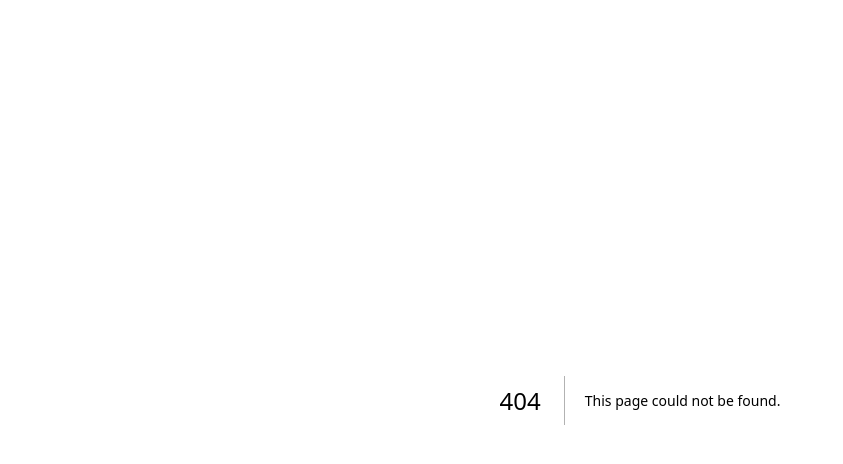
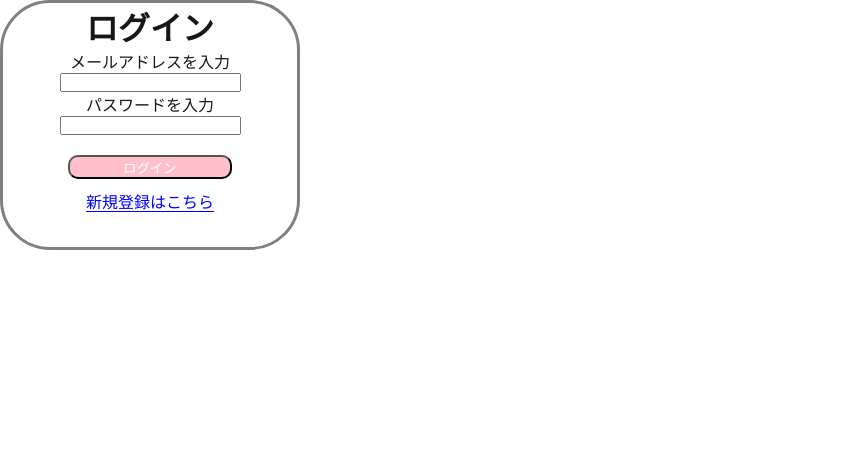
Before and after one commit to airiO2/kawapo2, a Next.js app: page /login in a window 1280 px wide. Before the commit this address had no page. Shown: the top 464 px of the page, without its empty margins (0-843 px from the left). Built offline with nearby package versions, Linux system fonts and the light colour scheme.

Commit message:
create:app:login

```diff
--- /dev/null
+++ b/src/app/login/page.tsx
@@ -0,0 +1,16 @@
+import IDform from "@/component/IDform";
+import styles from "./page.module.css"
+
+
+interface LoginProps{};
+
+const Login=()=>{
+return(
+    <>
+    <div className={styles.IDform}><IDform  text1="メールアドレスを入力" text2="パスワードを入力" text3="ログイン" link="/signup"></IDform></div>
+    </>
+);
+
+};
+
+export default Login;
```
Also changed, not shown: src/app/login/page.module.css (added).
